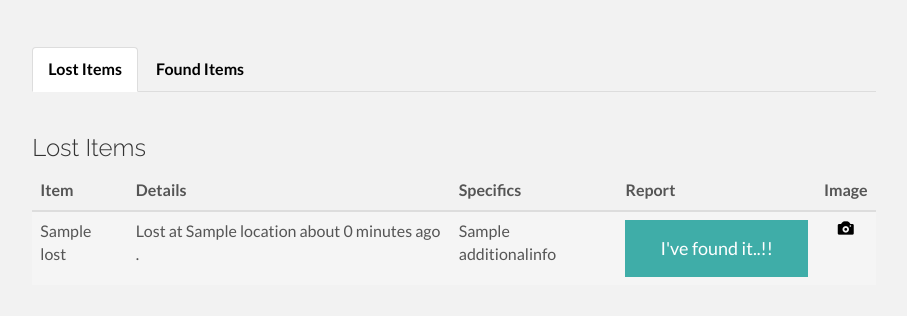
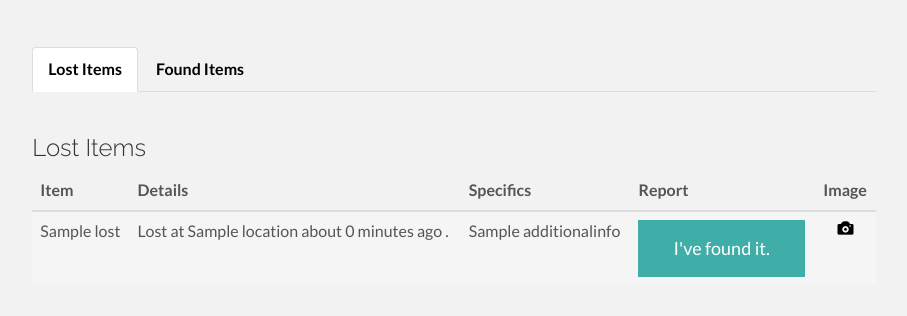
Before and after one commit to prateek68/findmystuff, a Django app: template lostnfound/templates/log.html in a window 1280 px wide. Shown: the part 57-373 px from the top of the page, without its empty margins (186-1093 px from the left). Run offline with Django 3.2, Linux system fonts and the light colour scheme; the template is opened without the code that fills it: most values are stand-ins (such as "Sample title", 1, 10 or a date in 2020); some libraries are stand-ins or nearby versions.

Commit message:
Minor: tone down the buttons' text. for #11.

```diff
--- a/lostnfound/templates/done.html
+++ b/lostnfound/templates/done.html
@@ -58,14 +58,15 @@
       popup_html += ' btn-xs" data-toggle="modal" href="'+ link +'" data-target="#base-confirmation-modal">';
 
       if (item_type === 'lost'){
-        popup_html += 'I found it !';
+        popup_html += "I've found it.";
       }
       else{
-        popup_html += "It's mine !";
+        popup_html += "It's mine.";
       }
 
       popup_html += '</a> </div></div> ';
       var marker = new google.maps.Marker(content);
+      console.log(popup_html);
       var infowindow = new google.maps.InfoWindow({
       content: popup_html
     });
--- a/lostnfound/templates/log.html
+++ b/lostnfound/templates/log.html
@@ -53,7 +53,7 @@ $(document).ready(function(){
 {{ x.time|ago }} .</span></td>
 <td>{{x.additionalinfo}} </td>
 
-<td><button class="btn btn-success btn-xs confirm-button" data-toggle="modal" data-remote="true"  data-type='lost' data-id="{{ x.pk }}" >I've found it..!!</button></td>
+<td><button class="btn btn-success btn-sm confirm-button" data-toggle="modal" data-remote="true"  data-type='lost' data-id="{{ x.pk }}" >I've found it.</button></td>
 <td> <center>{% if x.image %}<a href="{{ x.image.url }}" target="new"><span style="color:black" class="glyphicon glyphicon-camera"> </span></a>{% else %} - {% endif %}</center></td>
 
 {% endfor %}
@@ -89,7 +89,7 @@ $(document).ready(function(){
 {{ x.time|ago }} .</span></td>
 <td>{{x.additionalinfo}} </td>
 
-<td><button class="btn btn-danger btn-xs confirm-button " data-toggle="modal" data-type='found' data-remote="true" data-id="{{ x.pk }}" >It's mine..!!</button></td>
+<td><button class="btn btn-danger btn-xs confirm-button " data-toggle="modal" data-type='found' data-remote="true" data-id="{{ x.pk }}" >It's mine.</button></td>
 <td> <center>{% if x.image %}<a href="{{ x.image.url }}" target="new"><span style="color:black" class="glyphicon glyphicon-camera"> </span></a>{% else %} - {% endif %}</center></td>
 
 {% endfor %}
```
